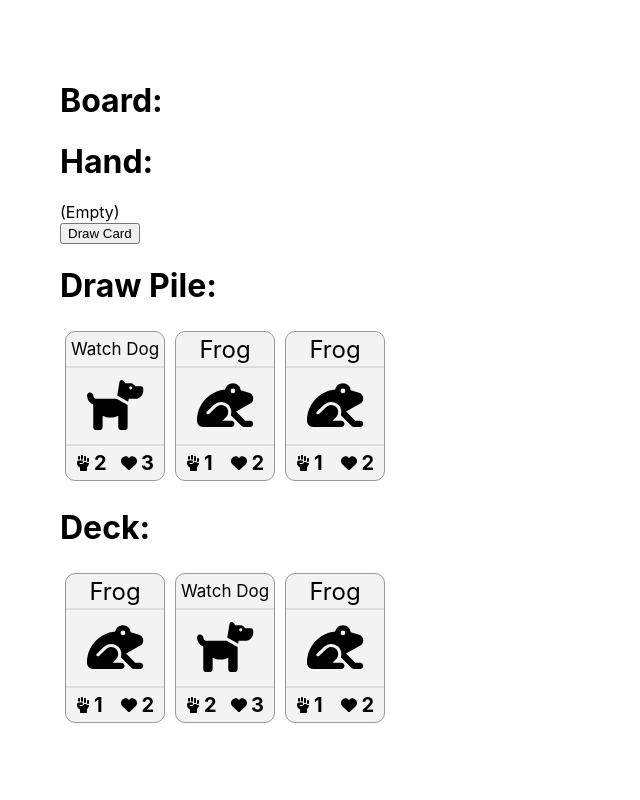
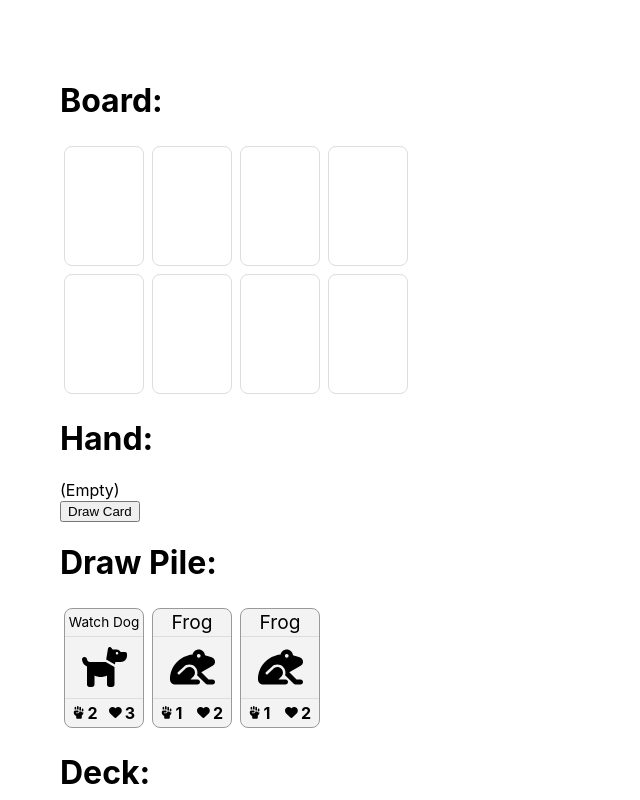
Before and after one commit to allofthenorthwood/card-game, a Next.js app: page / in a window 1280 px wide. Shown: the top 800 px of the page, without its empty margins (0-640 px from the left). Built offline with nearby package versions, Linux system fonts and the light colour scheme.

Commit message:
Add board

```diff
--- /dev/null
+++ b/src/components/DisplayBoardRow.tsx
@@ -0,0 +1,38 @@
+import styled from "styled-components";
+import Card, {EmptyCardSlot} from "src/components/Card";
+import { CardType } from "src/cardLibrary";
+import { createReadStream } from "fs";
+
+// TODO: move to helper file
+type Tuple<T, N extends number> = N extends N
+  ? number extends N
+    ? T[]
+    : _TupleOf<T, N, []>
+  : never;
+type _TupleOf<T, N extends number, R extends unknown[]> = R["length"] extends N
+  ? R
+  : _TupleOf<T, N, [T, ...R]>;
+
+export type BoardRowType = Tuple<CardType | null, 4>;
+
+const DisplayBoardRow = ({ cards }: { cards: BoardRowType }) => {
+  return (
+    <CardsContainer>
+      {cards.map((card) => {
+        if (card) {
+          return <Card {...card}/>
+        }
+        return <EmptyCardSlot/>
+      })}
+    </CardsContainer>
+  );
+};
+
+const CardsContainer = styled.div`
+  display: flex;
+  & > div {
+    margin: 5px;
+  }
+`;
+
+export default DisplayBoardRow;
--- a/src/components/Game.tsx
+++ b/src/components/Game.tsx
@@ -3,11 +3,13 @@ import { useImmerReducer } from "use-immer";
 import _ from "lodash";
 
 import DisplayCards from "src/components/DisplayCards";
+import DisplayBoardRow, {BoardRowType} from "src/components/DisplayBoardRow"
 import cardLibrary, { CardType } from "src/cardLibrary";
 
 type CardsType = {
   hand: Array<CardType>;
   drawPile: Array<CardType>;
+  playerBoard: BoardRowType;
 };
 
 type ActionType = {
@@ -42,11 +44,14 @@ const initialCards: CardsType = {
   // NOTE: could make the randomness of shuffle based on a seed
   // so games are repeatable
   drawPile: _.shuffle(_.cloneDeep(deck)),
+  playerBoard: [null, null, null, null],
 };
 
 const Game = () => {
   const [cards, dispatch] = useImmerReducer(cardsReducer, initialCards);
   console.log(cards);
+
+  const opponentBoard: BoardRowType = [null, null, null, null];
 
   const drawCard = () => {
     dispatch({ type: "drew" });
@@ -55,7 +60,8 @@ const Game = () => {
   return (
     <Container>
       <h1>Board:</h1>
-
+      <DisplayBoardRow cards={opponentBoard} />
+      <DisplayBoardRow cards={cards.playerBoard} />
 
       <h1>Hand:</h1>
       <DisplayCards cards={cards.hand} />
--- a/src/components/card.tsx
+++ b/src/components/card.tsx
@@ -33,9 +33,16 @@ const Card = ({ name, attack, health, icon }: CardType): JSX.Element => {
   );
 };
 
+export const EmptyCardSlot = () => {
+  return <Container empty={true}/>;
+}
+
 const border = "2px solid #ddd";
-const Container = styled.div`
-  border: 1px solid #999;
+type ContainerProps = {
+  empty?: boolean;
+}
+
+const Container = styled.div<ContainerProps>`
   width: 100px;
   height: 150px;
   border-radius: 10px;
@@ -44,7 +51,11 @@ const Container = styled.div`
   justify-content: stretch;
   align-items: stretch;
   font-size: 20px;
-  background: #f3f3f3;
+
+  zoom: 80%;
+
+  border: 1px solid ${props => props.empty ? "#ddd" : "#999"};
+  background: ${props => props.empty ? "#fff" : "#f3f3f3"};
 `;
 
 const Title = styled.div`
```
